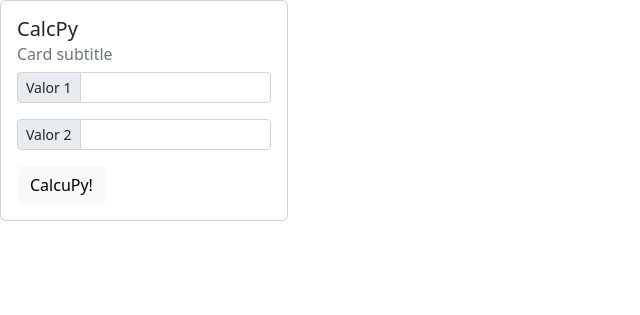
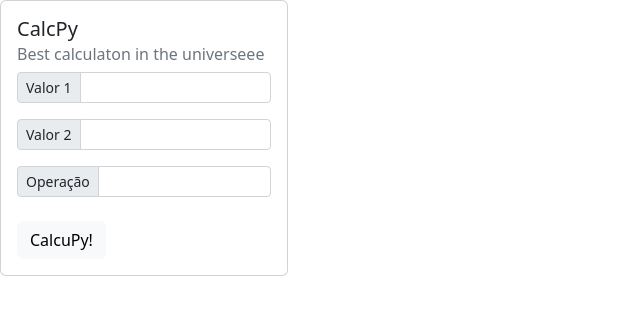
Before and after one commit to vfreis/calculadora_py, a Flask app: page / in a window 1280 px wide. Shown: the top 315 px of the page, without its empty margins (0-640 px from the left). Run offline with Flask 2, Linux system fonts and the light colour scheme.

Commit message:
integracao front back ok

```diff
--- a/main.py
+++ b/main.py
@@ -1,5 +1,5 @@
 import os
-from flask import Flask, request, jsonify, render_template
+from flask import Flask, request, jsonify, render_template, url_for
 # from math import sqrt
 from calculadora import Calculadora
 
@@ -14,11 +14,11 @@ class Abort (Exception):
 def init():
     return render_template('index.html')
 
-@app.route('/calculadora')
+@app.route('/calculadora', methods = ['POST', 'GET'])
 def calculadoraWeb():
-    valor1 = request.args.get('v1')
-    valor2 = request.args.get('v2')
-    operacao = request.args.get('operacao')
+    valor1 = request.form['input_v1']
+    valor2 = request.form['input_v1']
+    operacao = request.form['operacao']
 
     try:
         v1 = float(valor1)
--- a/static/index.js
+++ /dev/null
@@ -1,11 +0,0 @@
-alert('page has been loaded!')
-
-
-
-
-// const botao = document.getElementById('btn_calc')
-// const v1 = document.getElementById('input_v1')
-
-// botao.addEventListener('click', function(e){
-//     alert('alerta')
-// })
--- a/templates/index.html
+++ b/templates/index.html
@@ -5,26 +5,32 @@
     <meta name="viewport" content="width=device-width, initial-scale=1">
     <title>CalcPy</title>
     <link href="https://cdn.jsdelivr.net/npm/bootstrap@5.2.0/dist/css/bootstrap.min.css" rel="stylesheet" integrity="sha384-gH2yIJqKdNHPEq0n4Mqa/HGKIhSkIHeL5AyhkYV8i59U5AR6csBvApHHNl/vI1Bx" crossorigin="anonymous">
-    <script type="text/javascript" src="{{url_for('static', filename='index.js')}}"></script>
+    <!-- <script type="text/javascript" src="{{url_for('static', filename='index.js')}}"></script> -->
   </head>
   <body>
+    <form action="/calculadora" method="POST">
     <div class="card" style="width: 18rem;">
         <div class="card-body">
           <h5 class="card-title">CalcPy</h5>
-          <h6 class="card-subtitle mb-2 text-muted">Card subtitle</h6>
+          <h6 class="card-subtitle mb-2 text-muted">Best calculaton in the universeee</h6>
           <div class="input-group input-group-sm mb-3">
             <span class="input-group-text" id="inputGroup-sizing-sm">Valor 1</span>
-            <input type="text" class="form-control" id="input_v1" aria-label="Sizing example input" aria-describedby="inputGroup-sizing-sm">
+            <input type="text" class="form-control" id="input_v1" name="input_v1" aria-label="Sizing example input" aria-describedby="inputGroup-sizing-sm">
           </div>
           <div class="input-group input-group-sm mb-3">
             <span class="input-group-text" id="inputGroup-sizing-sm">Valor 2</span>
-            <input type="text" class="form-control" id="input_v2" aria-label="Sizing example input" aria-describedby="inputGroup-sizing-sm">
+            <input type="text" class="form-control" id="input_v2" name="input_v2" aria-label="Sizing example input" aria-describedby="inputGroup-sizing-sm">
           </div>
-          <button type="button" class="btn btn-light" id="btn_calc">CalcuPy!</button>
+          <div class="input-group input-group-sm mb-4">
+            <span class="input-group-text" id="inputGroup-sizing-sm">Operação</span>
+            <input type="text" class="form-control" id="operacao" name="operacao" aria-label="Sizing example input" aria-describedby="inputGroup-sizing-sm">
+          </div>
+          <button type="submit" class="btn btn-light" id="btn_calc">CalcuPy!</button>
           <!-- <a href="#" class="card-link">Card link</a>
           <a href="#" class="card-link">Another link</a> -->
         </div>
       </div>
+    </form>
     <script src="https://cdn.jsdelivr.net/npm/bootstrap@5.2.0/dist/js/bootstrap.bundle.min.js" integrity="sha384-A3rJD856KowSb7dwlZdYEkO39Gagi7vIsF0jrRAoQmDKKtQBHUuLZ9AsSv4jD4Xa" crossorigin="anonymous"></script>
   </body>
 </html>
```
